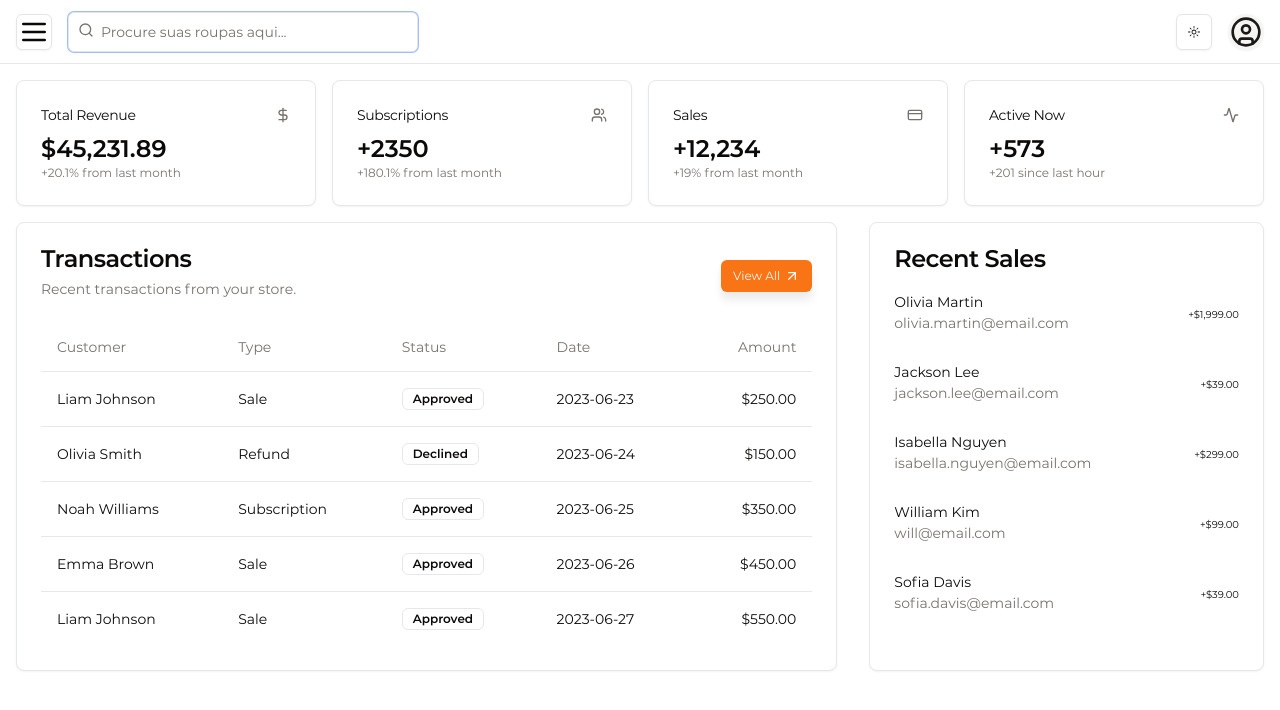
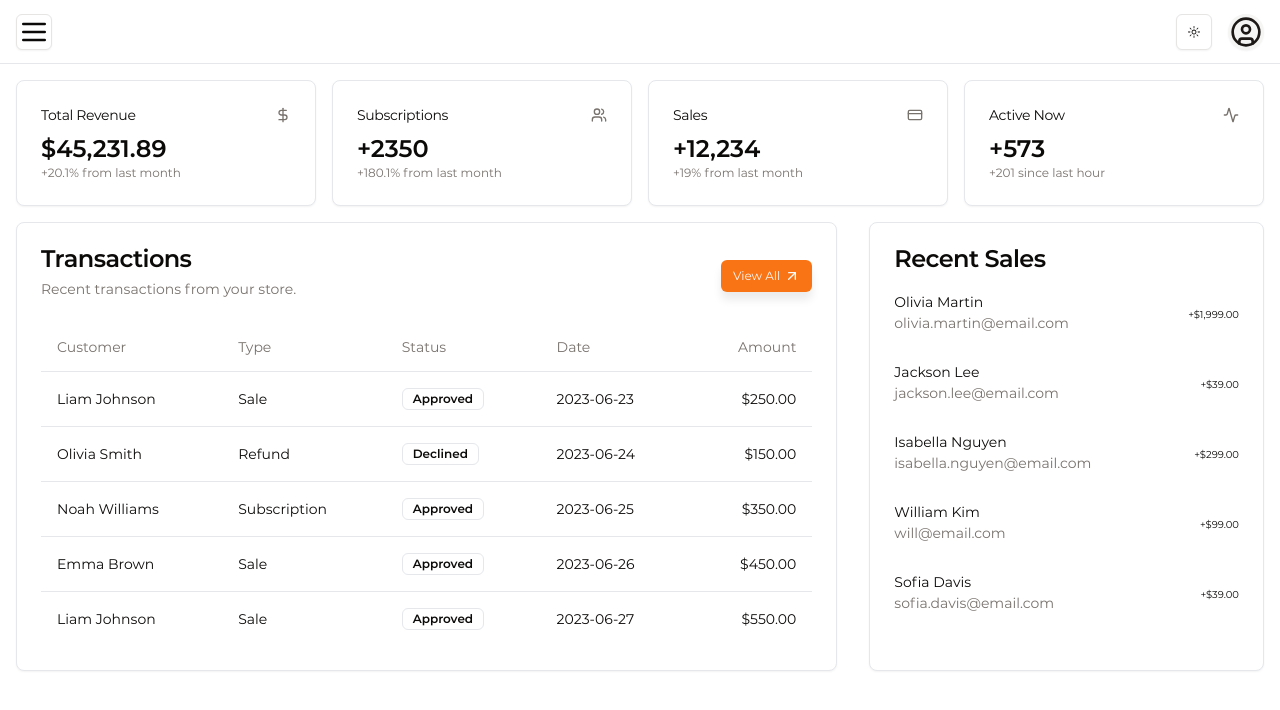
Before and after one commit to Coastal-Coders/lindaflor-ecommerce, a Next.js app: page /dashboard in a window 1280 px wide. Shown: the top 710 px of the page. Built offline with nearby package versions, Linux system fonts and the light colour scheme.

Commit message:
refactor: update dashboard and drawer layout.

```diff
--- a/src/app/dashboard/Dashboard.tsx
+++ b/src/app/dashboard/Dashboard.tsx
@@ -10,7 +10,7 @@ export function Dashboard() {
           {/*Cards de Informações Totais */}
           <InfoCards />
         </div>
-        <div className='grid grid-cols-1 gap-8 lg:grid-cols-3 xl:grid-cols-3'>
+        <div className='grid grid-cols-1 gap-8 lg:grid-cols-2 xl:grid-cols-3'>
           {/*Transações Recentes */}
           <Transactions />
           {/*Vendas Recentes */}
--- a/src/components/Drawer/Drawer.tsx
+++ b/src/components/Drawer/Drawer.tsx
@@ -1,16 +1,14 @@
 'use client';
 import React from 'react';
-import SearchBar from './SearchBar';
 import Sheets from './Sheets';
 import { ThemeToogle } from './ThemeToogle';
 import UserDropdown from './UserDropdown';
 
 const Drawer = () => {
   return (
-    <nav className='sticky top-0 flex h-16 items-center gap-4 border-b bg-background px-4 md:px-6'>
+    <nav className='sticky top-0 z-10 flex h-16 items-center gap-4 border-b bg-background px-4 md:px-6'>
       <Sheets />
-      <div className='flex w-full items-center gap-4 md:ml-auto md:gap-2 lg:gap-4'>
-        <SearchBar />
+      <div className='flex w-full items-center justify-end gap-4 sm:gap-0.5 md:ml-auto md:gap-2 lg:gap-4'>
         <ThemeToogle />
         <UserDropdown />
       </div>
```
